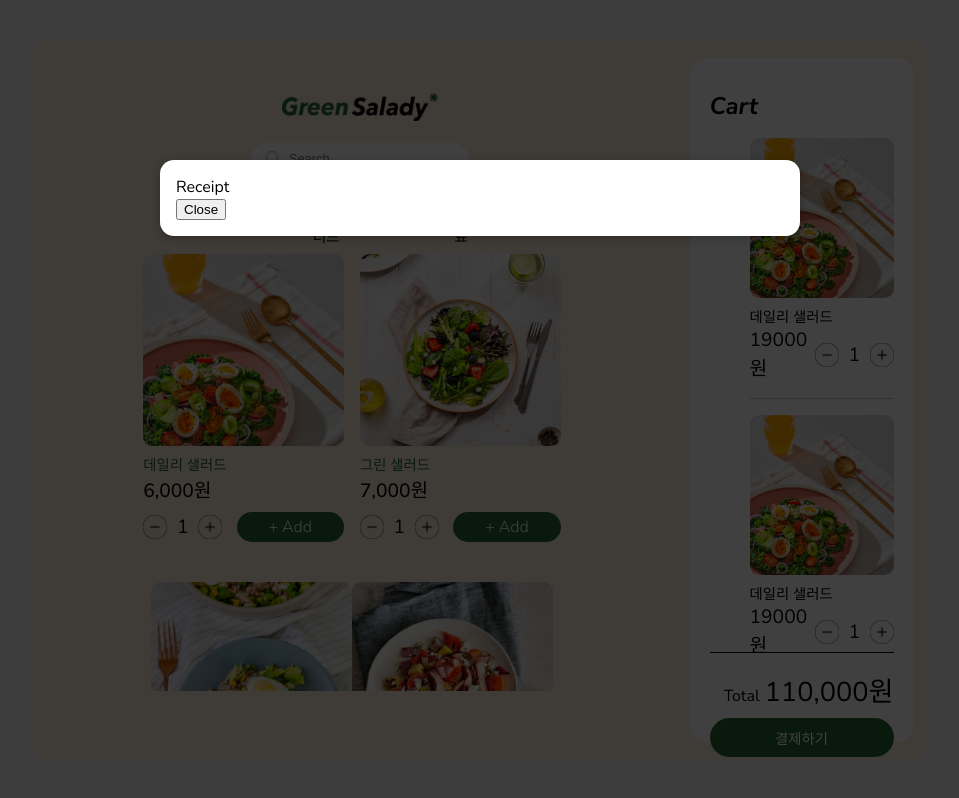
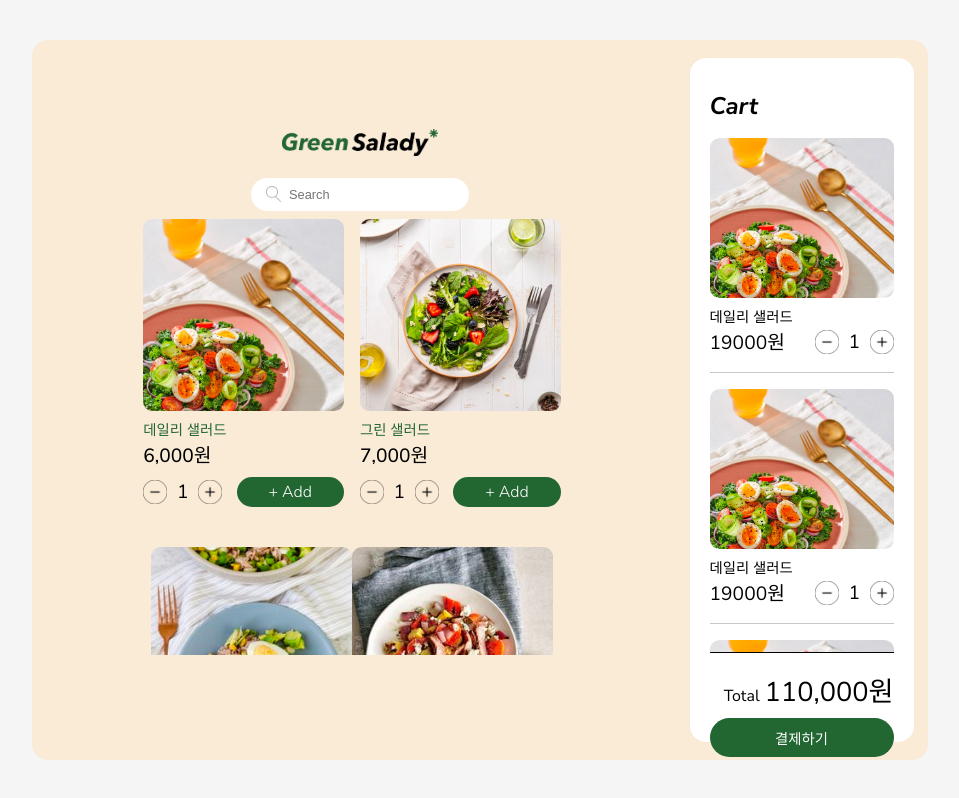
Before and after one commit to taegeun1111/green-salady, a React (Create React App) app: page / in a window 1280 px wide. Shown: the whole page, without its empty margins (160-1119 px from the left). Built offline with nearby package versions, Linux system fonts and the light colour scheme.

Commit message:
feat : Receipt Modal Event

```diff
--- a/src/App.js
+++ b/src/App.js
@@ -3,13 +3,24 @@ import Cart from "./components/Layout/Cart"
 import classes from "./App.module.css";
 import {Reset} from "styled-reset";
 import Receipt from "./components/Receipt/Receipt";
+import {useState} from "react";
 
 function App() {
+    const [receiptIsShown, setReceiptIsShown] = useState(false);
+
+    const showReceiptHandler = () => {
+        setReceiptIsShown(true);
+    }
+
+    const hideReceiptHandler = () =>{
+        setReceiptIsShown(false);
+    }
+
     return (
         <div className={classes.common}>
+            {receiptIsShown && <Receipt onClose={hideReceiptHandler}/>}
             <Food/>
-            <Cart/>
-            <Receipt/>
+            <Cart onShowCart={showReceiptHandler}/>
         </div>
     );
 }
--- a/src/components/Cart/CartList.js
+++ b/src/components/Cart/CartList.js
@@ -53,12 +53,6 @@ const CartList = () => {
                     </div>
                 </li>
             </ul>
-            <section className={classes.final_price_wrapper}>
-                <h3 className={classes.final_price_title}>Total</h3>
-                <h3 className={classes.final_price}>110,000원</h3>
-            </section>
-
-            <button type={"button"} className={classes.pay_btn}>결제하기</button>
         </>
     );
 };
--- a/src/components/Cart/CartList.module.css
+++ b/src/components/Cart/CartList.module.css
@@ -2,6 +2,7 @@
     height: 80%;
     overflow: auto;
     border-bottom: 1px solid black;
+    padding-left: 0;
 }
 
 .cart_list{
@@ -70,39 +71,3 @@
     height: 1.5em;
     cursor: pointer;
 }
-
-/*Final Price Section*/
-.final_price_wrapper{
-    margin-top: 0.5em;
-    display: flex;
-    align-items: baseline;
-    justify-content: end;
-}
-
-.final_price_title,
-.final_price{
-    padding: 0;
-    margin: 0;
-    font-weight: 400;
-}
-.final_price_title{
-    font-size: 1em;
-    margin-right: 0.3em;
-}
-
-.final_price{
-    font-size: 1.7em;
-    /*font-weight: 400;*/
-}
-
-.pay_btn{
-    margin-top: 0.5em;
-    cursor: pointer;
-    width: 100%;
-    border: none;
-    font-size: 0.9em;
-    padding: 0.6em 0;
-    border-radius: 50em;
-    color: white;
-    background: #226632;
-}
--- /dev/null
+++ b/src/components/Cart/FinalAmount.js
@@ -0,0 +1,17 @@
+import React from 'react';
+import classes from './FinalAmount.module.css'
+
+const FinalAmount = (props) => {
+    return (
+        <>
+            <section className={classes.final_price_wrapper}>
+                <h3 className={classes.final_price_title}>Total</h3>
+                <h3 className={classes.final_price}>110,000원</h3>
+            </section>
+
+            <button type={"button"} className={classes.pay_btn} onClick={props.onClick}>결제하기</button>
+        </>
+    );
+};
+
+export default FinalAmount;
--- /dev/null
+++ b/src/components/Cart/FinalAmount.module.css
@@ -0,0 +1,35 @@
+/*Final Price Section*/
+.final_price_wrapper{
+    margin-top: 0.5em;
+    display: flex;
+    align-items: baseline;
+    justify-content: end;
+}
+
+.final_price_title,
+.final_price{
+    padding: 0;
+    margin: 0;
+    font-weight: 400;
+}
+.final_price_title{
+    font-size: 1em;
+    margin-right: 0.3em;
+}
+
+.final_price{
+    font-size: 1.7em;
+    /*font-weight: 400;*/
+}
+
+.pay_btn{
+    margin-top: 0.5em;
+    cursor: pointer;
+    width: 100%;
+    border: none;
+    font-size: 0.9em;
+    padding: 0.6em 0;
+    border-radius: 50em;
+    color: white;
+    background: #226632;
+}
--- a/src/components/Layout/Cart.js
+++ b/src/components/Layout/Cart.js
@@ -1,12 +1,14 @@
 import React from 'react';
 import classes from "./Cart.module.css"
 import CartList from "../Cart/CartList";
+import FinalAmount from "../Cart/FinalAmount";
 
-const Cart = () => {
+const Cart = (props) => {
     return (
         <div className={classes.cart_wrapper}>
             <h1 className={classes.main_title}>Cart</h1>
             <CartList />
+            <FinalAmount onClick={props.onShowCart}/>
         </div>
     );
 };
--- a/src/components/Layout/Food.js
+++ b/src/components/Layout/Food.js
@@ -11,7 +11,7 @@ const Food = () => {
         <header className={classes.header}>
           <img src={logo} alt={"logo"} className={classes.logo}/>
           <Search/>
-          <Category />
+          {/*<Category />*/}
           <FoodList />
         </header>
       </>
--- a/src/components/Receipt/Receipt.js
+++ b/src/components/Receipt/Receipt.js
@@ -1,11 +1,11 @@
 import React from 'react';
 import Modal from "../UI/Modal";
 
-const Receipt = () => {
+const Receipt = (props) => {
     return (
-        <Modal>
+        <Modal onClose={props.onClose}>
             <div>Receipt</div>
-            <button type={'button'}>Close</button>
+            <button type={'button'} onClick={props.onClose}>Close</button>
         </Modal>
     );
 };
--- a/src/components/UI/Modal.js
+++ b/src/components/UI/Modal.js
@@ -3,7 +3,7 @@ import classes from "./Modal.module.css";
 import ReactDOM from "react-dom";
 
 const Backdrop = (props) => {
-    return (<div className={classes.backdrop}/>)
+    return (<div className={classes.backdrop} onClick={props.onClose}/>)
 }
 
 const ModalOverlay = (props) => {
@@ -20,7 +20,7 @@ const portalElement = document.getElementById('overlays');
 const Modal = (props) => {
     return (
         <>
-            {ReactDOM.createPortal(<Backdrop />,portalElement)}
+            {ReactDOM.createPortal(<Backdrop onClose={props.onClose} />,portalElement)}
             {ReactDOM.createPortal(<ModalOverlay>{props.children}</ModalOverlay>,portalElement)}
         </>
     );
```
Also changed, not shown: src/components/Layout/Cart.module.css (line endings or trailing spaces).
